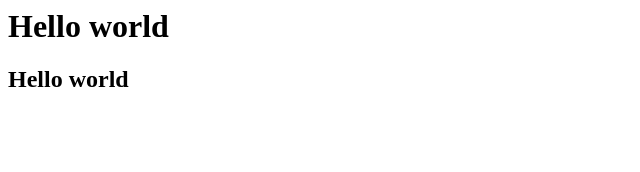
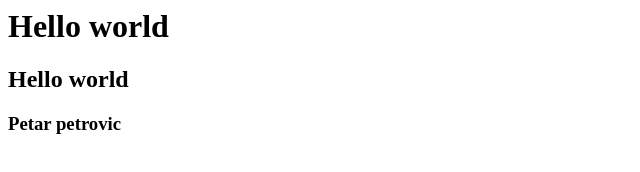
Before and after one commit to kenandervisevic1/vezba1, a plain HTML site: page index.html in a window 1280 px wide. Shown: the whole page, without its empty margins (0-640 px from the left). Drawn offline with Linux system fonts and the light colour scheme.

Commit message:
Update index.html

```diff
--- a/index.html
+++ b/index.html
@@ -5,5 +5,6 @@
 <body>
   <h1>Hello world</h1>
   <h2>Hello world</h2>
+  <h3>Petar petrovic</h3>
 </body>
 </html>
```
